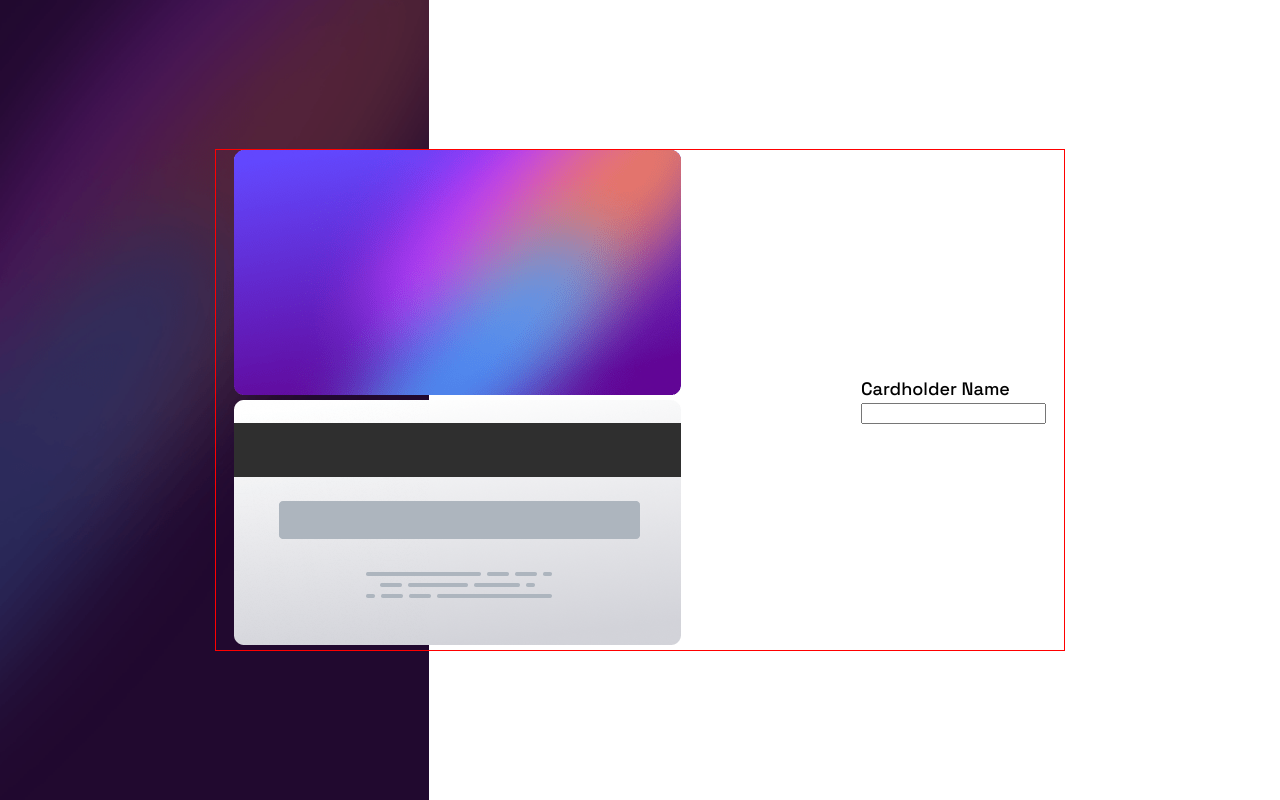
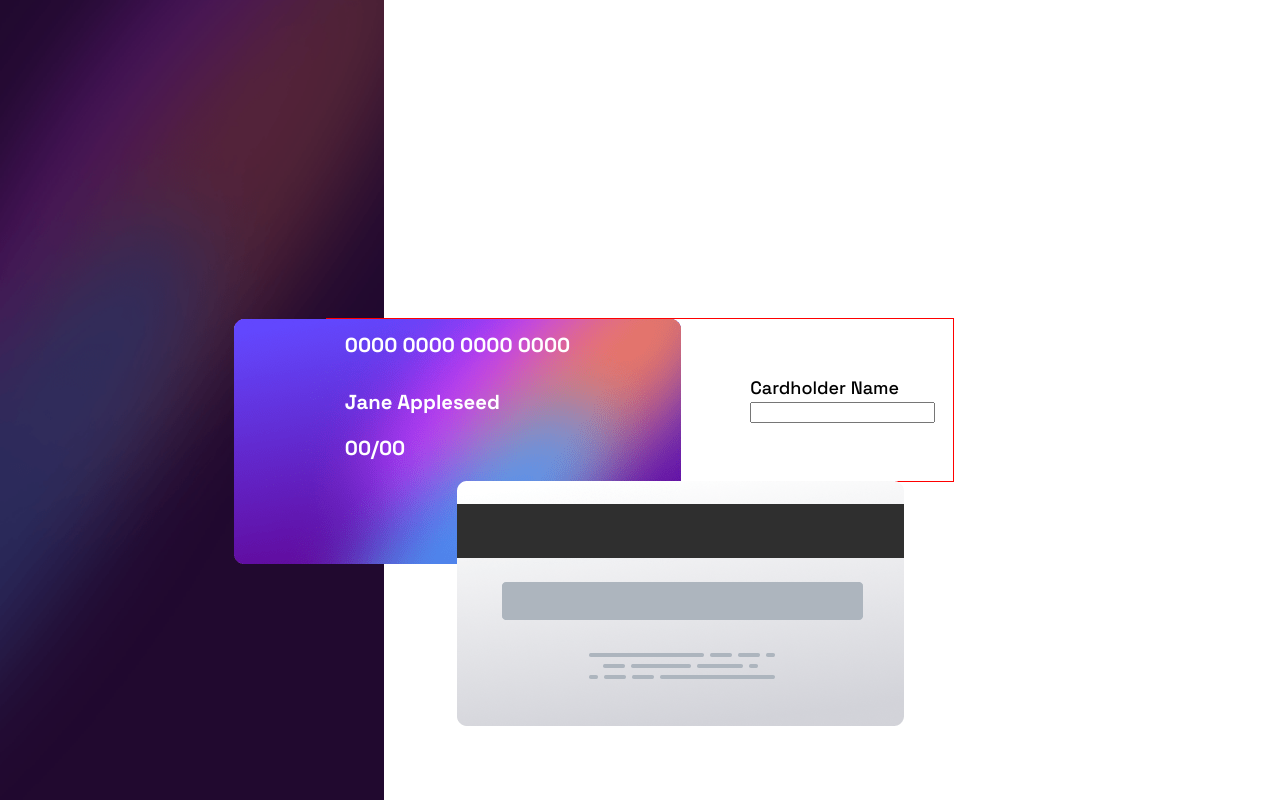
Before and after one commit to Christopher-kenway/interactive-card-form, a plain HTML site: page interactive-card-details-form-main/index.html in a window 1280 px wide. Drawn offline with Linux system fonts and the light colour scheme.

Commit message:
nnew commits

```diff
--- a/interactive-card-details-form-main/Style.css
+++ b/interactive-card-details-form-main/Style.css
@@ -37,6 +37,12 @@ body{
 
 }
 
+h1,
+h2,
+h3{
+    color: var(--clr-primary);
+    font-size: var(--fs-500);
+}
 .container{
     display: flex;
     height: 100vh;
@@ -46,6 +52,7 @@ body{
     overflow: hidden;
     z-index: 0;
     height: 100vh;
+    width: 30%;
     position: absolute;
 }
 
@@ -56,7 +63,26 @@ body{
     margin-block: auto;
     margin-inline: auto;
     border: 1px solid red;
-    z-index: 1;
+    z-index: 99;
     padding: 0 1rem;
     gap: 10rem;
 }
+
+.card-img{
+    display: flex;
+    flex-direction: column;
+    align-items: center;
+}
+
+.card-img img{
+    max-width: 100%;
+    max-height: 100%;
+    z-index: -1;
+    position: absolute;
+}
+
+.carddeets{
+    display: flex;
+    flex-direction: column;
+    z-index: 1;
+}
--- a/interactive-card-details-form-main/index.html
+++ b/interactive-card-details-form-main/index.html
@@ -15,8 +15,16 @@
   <img src="./images/bg-main-desktop.png" alt="" class="bg-img">
   <div class="card-wrapper">
     <div class="card-img">
-      <div class="card01"> <img src="./images/bg-card-front.png" alt="">
-      </div>
+
+          <img src="./images/bg-card-front.png" alt="">
+            <div class="carddeets">
+              <h1>0000 0000 0000 0000</h1>
+            <div class="cardbaseline">
+            <h2>Jane Appleseed</h2>
+            <h3>00/00</h3>
+            </div>
+            </div>
+
       <div class="card02">
         <img src="./images/bg-card-back.png" alt="">
       </div>
```
